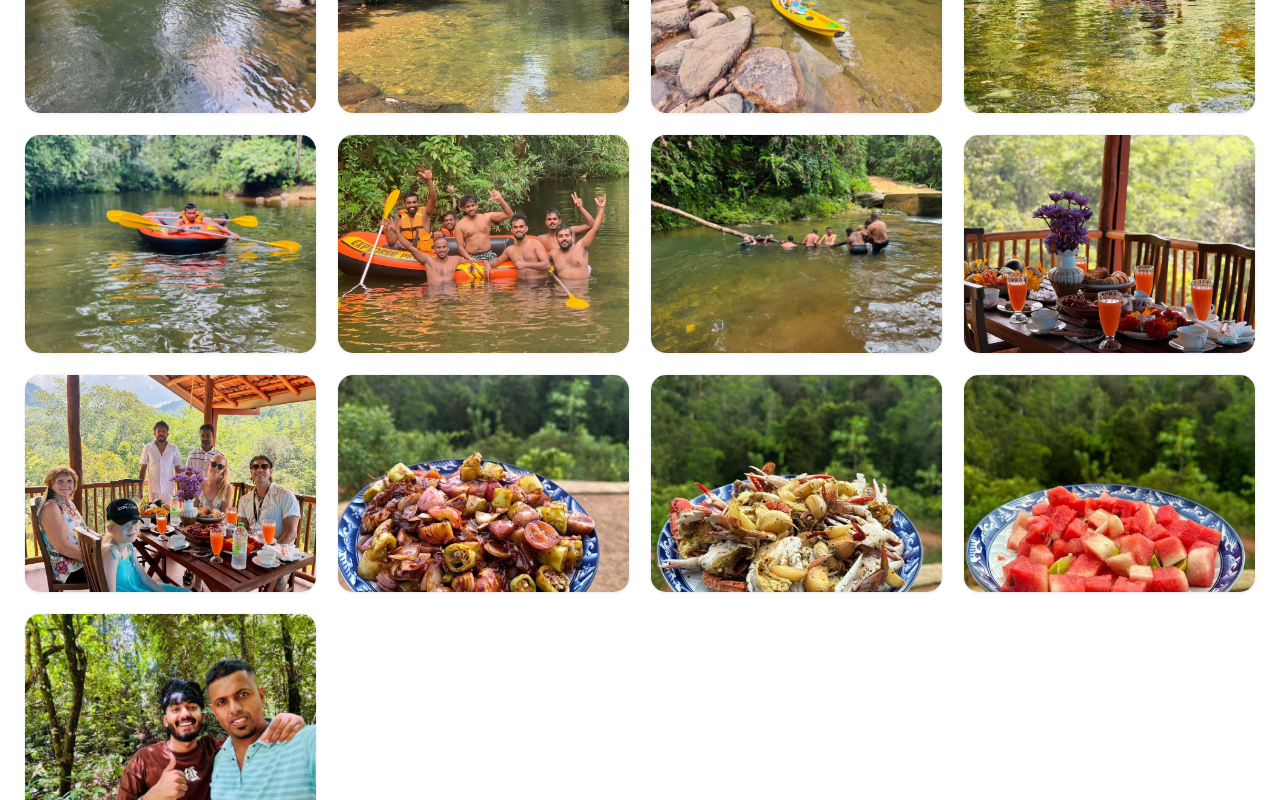
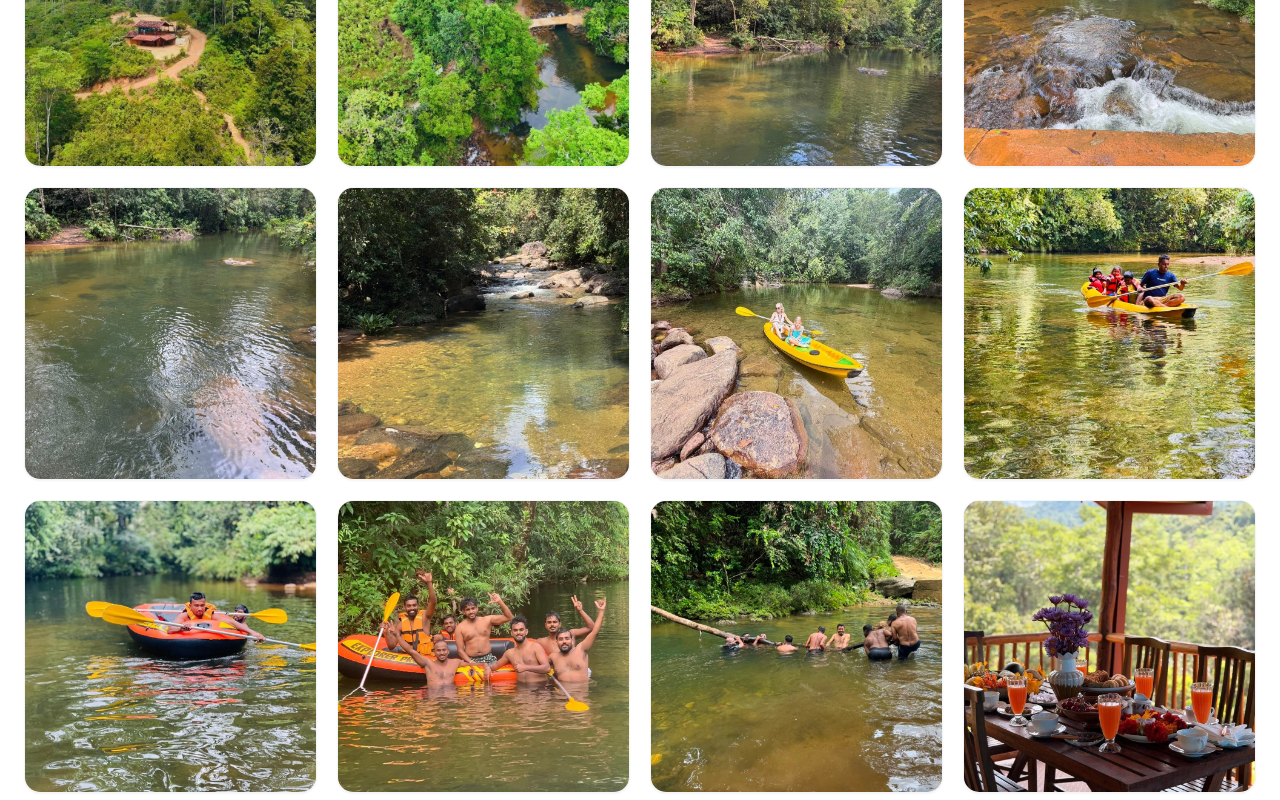
Before and after one commit to iduwaranisal/Misty-heights-endawala, a Next.js app: page /gallery in a window 1280 px wide. Shown: the part 1540-2340 px from the top of the page. Built offline with nearby package versions, Linux system fonts and the light colour scheme; a web font is replaced by a local one.

Commit message:
Remove watermelon image, fix gallery grid to square aspect ratio for balanced food photos (28 images)

```diff
--- a/src/app/gallery/page.tsx
+++ b/src/app/gallery/page.tsx
@@ -186,12 +186,6 @@ export default function GalleryPage() {
       desc: "A plate of freshly cooked Sri Lankan spiced crab, served with the green hills as a backdrop.",
     },
     {
-      src: "/images/photo_2026-09-28_18-10-39.jpg",
-      title: "Fresh Watermelon by the Rainforest",
-      category: "nature",
-      desc: "A plate of cool, sweet watermelon enjoyed in the open air overlooking the mountain forest.",
-    },
-    {
       src: "/images/photo_2026-09-28_18-10-26.jpg",
       title: "Guests Exploring the Rainforest Trail",
       category: "nature",
@@ -294,7 +288,7 @@ export default function GalleryPage() {
               <div
                 key={idx}
                 onClick={() => openLightbox(idx)}
-                className="group relative rounded-2xl overflow-hidden shadow-xs hover:shadow-xl bg-gray-100 aspect-[4/3] cursor-pointer transition-all border border-gray-100"
+                className="group relative rounded-2xl overflow-hidden shadow-xs hover:shadow-xl bg-gray-100 aspect-square cursor-pointer transition-all border border-gray-100"
               >
                 <Image
                   src={img.src}
```
